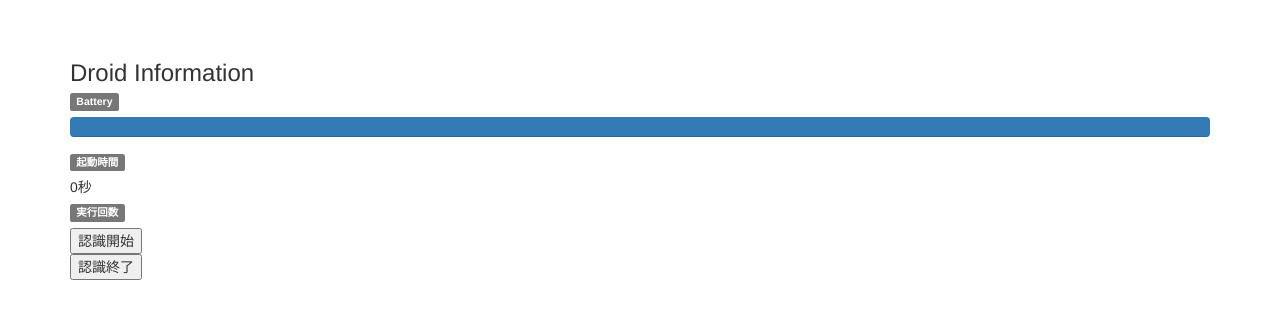
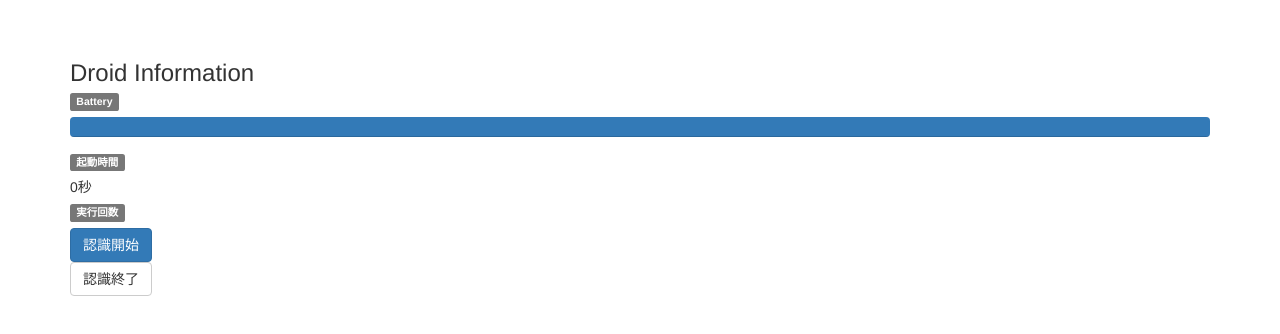
Before and after one commit to HirokiCHIBA/Drone-Pet, a website: page www/client.html in a window 1280 px wide. Drawn offline with nearby package versions, Linux system fonts and the light colour scheme.

Commit message:
Fix html.

```diff
--- a/www/client.html
+++ b/www/client.html
@@ -14,8 +14,8 @@
     </div>
     <p><span class="time label label-default">起動時間</span><div id="time">0秒</div></p>
     <p><span class="command-count label label-default">実行回数</span><div id="command-count"></div></p>
-		<button id="recog-start">認識開始</button><br/>
-		<button id="recog-end">認識終了</button><br/>
+		<button class="btn btn-primary" id="recog-start">認識開始</button><br/>
+		<button class="btn btn-default" id="recog-end">認識終了</button><br/>
   </div>
 <script src="https://ajax.googleapis.com/ajax/libs/jquery/2.1.4/jquery.min.js"></script>
 <script src="https://maxcdn.bootstrapcdn.com/bootstrap/3.3.5/js/bootstrap.min.js"></script>
```
